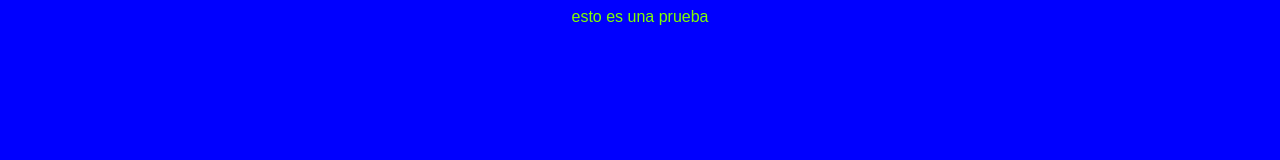
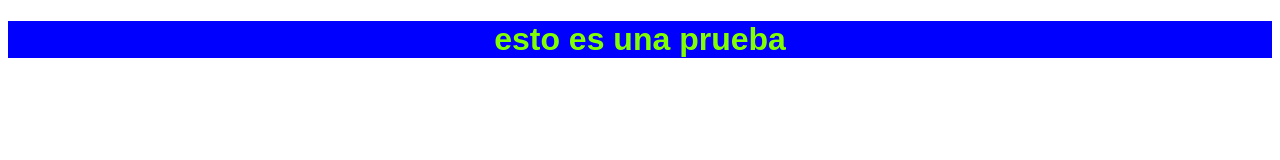
Before and after one commit to rojo32/curso_git, a plain HTML site: page indexex.html in a window 1280 px wide. Drawn offline with Linux system fonts and the light colour scheme.

Commit message:
2. se modifica los estilos

```diff
--- a/css/styles.css
+++ b/css/styles.css
@@ -1,4 +1,4 @@
-body
+h1
 {
     color: chartreuse;
     text-align: center;
--- a/indexex.html
+++ b/indexex.html
@@ -7,7 +7,10 @@
     <title>Prueba</title>
 </head>
 <body>
-    esto es una prueba
+    <h1>
+        esto es una prueba
+    </h1>
+
 
 
 </body>
```
